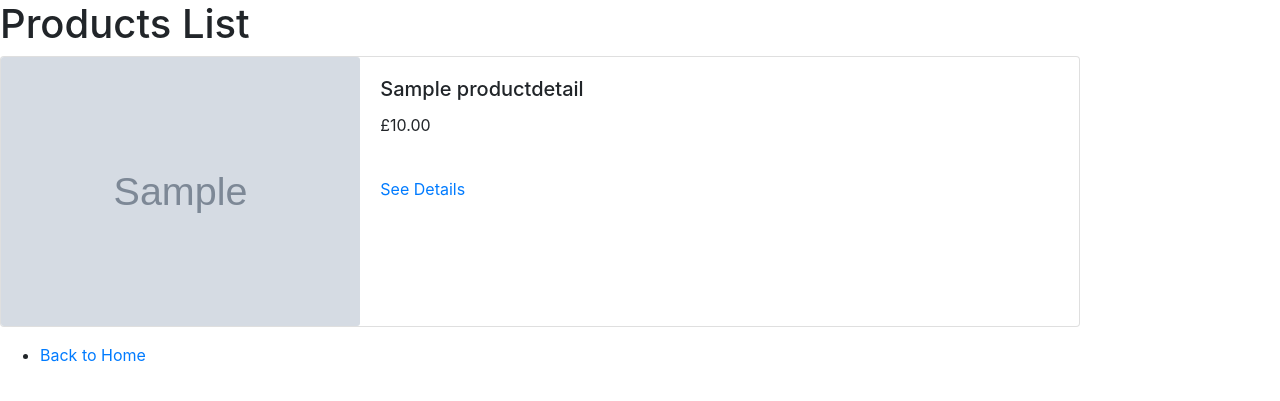
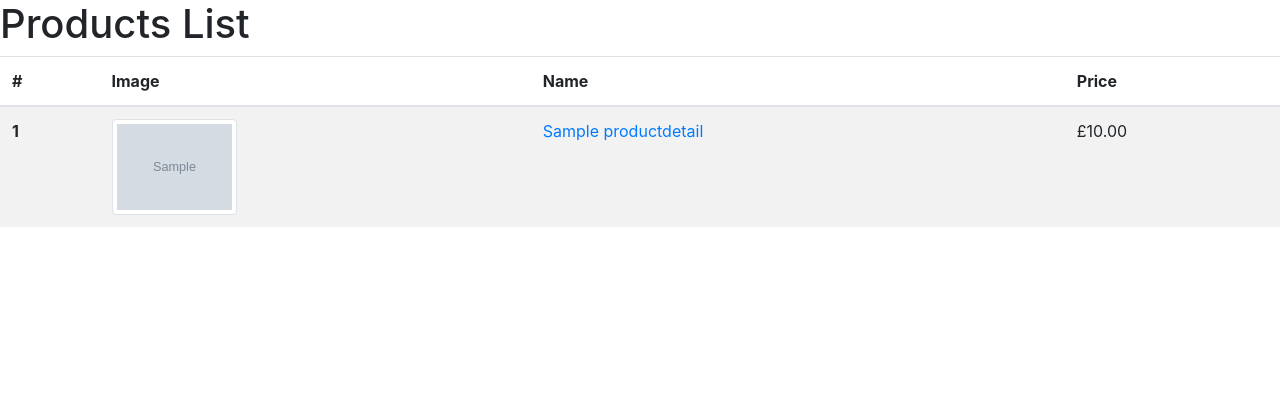
Before and after one commit to sgs22/needapc, a Django app: page /products/ in a window 1280 px wide. Shown: the part 56-457 px from the top of the page. Run offline with Django 3.2, Linux system fonts and the light colour scheme; tables that the repository leaves empty hold one stand-in row (values such as "Sample post"); grey boxes marked "Sample" are stand-in pictures; some libraries are stand-ins or nearby versions.

Commit message:
update product list into table

```diff
--- a/templates/products/detail.html
+++ b/templates/products/detail.html
@@ -26,7 +26,6 @@
     </li>
 </ul>
 
-
 <ul>
     <li>
         <a href="/products/">Back to Products</a>
--- a/templates/products/products.html
+++ b/templates/products/products.html
@@ -4,11 +4,11 @@
 {% block content %}
 <h1>Products List</h1>
 
-{% for object in object_list %}
+<!-- {% for object in object_list %} -->
     <!-- <li>
         <a href="/products/{{ object.id }}">{{ object.name }} : £{{ object.price }}</a>
     </li> -->
-    <div class="card mb-3" style="max-width: 1080px;">
+    <!-- <div class="card mb-3" style="max-width: 1080px;">
         <div class="row no-gutters">
           <div class="col-md-4">
             {% if object.image %}
@@ -26,12 +26,36 @@
           </div>
         </div>
       </div>
-{% endfor %}
+{% endfor %} -->
 
-<ul>
+<!-- <ul>
     <li>
         <a href="/">Back to Home</a>
     </li>
-</ul>
+</ul> -->
+<table class="table table-striped table-hover">
+  <thead>
+    <tr>
+      <th scope="col">#</th>
+      <th scope="col">Image</th>
+      <th scope="col">Name</th>
+      <th scope="col">Price</th>
+    </tr>
+  </thead>
+  <tbody>
+    {% for object in object_list %}
+    <tr>
+      <th scope="row">{{ object.id }}</th>
+      {% if object.image %}
+      <td><img src="{{ object.image.url }}" class="img-thumbnail" width="125px"></td>
+      {% else %}
+      <td></td>
+      {% endif %}
+      <td><a href="/products/{{ object.id }}" class="card-link">{{ object.name }}</a></td>
+      <td>£{{ object.price }}</td>
+    </tr>
+    {% endfor %}
+  </tbody>
+</table>
 
 {% endblock %}
```
